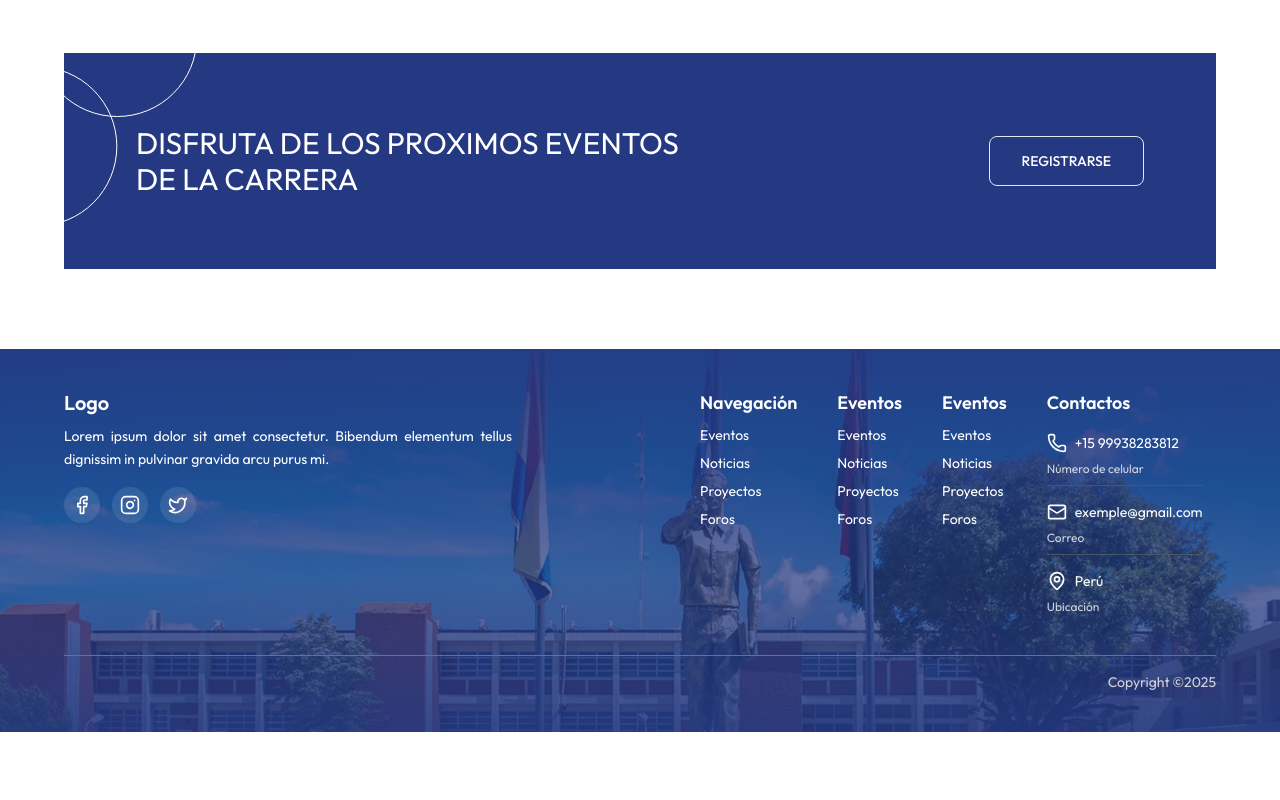
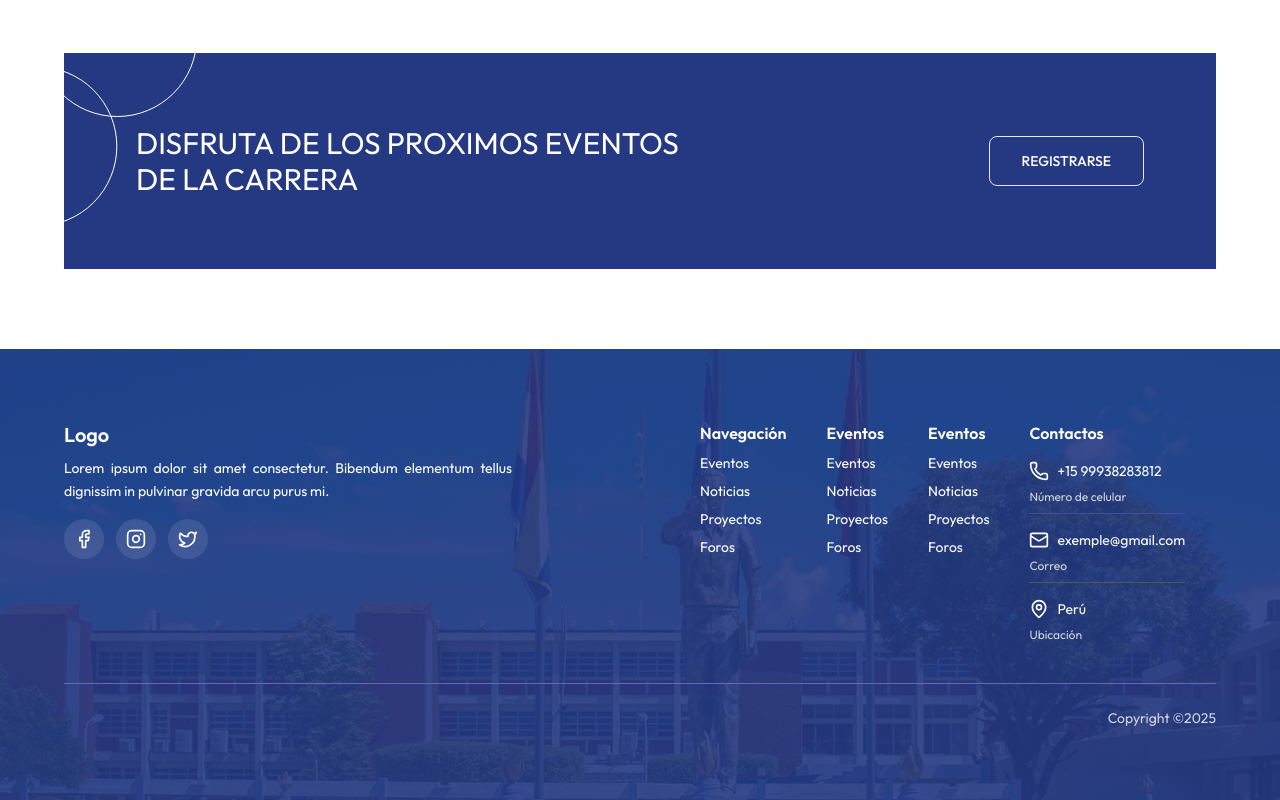
Before and after one commit to vanessamoralesm/front_unan, a React (Vite) app: page / in a window 1280 px wide. Shown: the part 4125-4925 px from the top of the page. Before the commit the page ends 4857 px from the top, so only its background shows below. Built offline with nearby package versions, Linux system fonts and the light colour scheme.

Commit message:
styles: cambio del tamaño de textos del footer e iconos

```diff
--- a/src/components/landing/Footer.tsx
+++ b/src/components/landing/Footer.tsx
@@ -5,7 +5,7 @@ import { Link } from "react-router-dom";
 
 export default function Footer() {
   return (
-    <footer className=" text-white py-10 footer">
+    <footer className=" text-white py-18 footer">
       <Container>
         <div className="grid grid-cols-1 md:grid-cols-2 gap-30">
 
@@ -17,13 +17,13 @@ export default function Footer() {
             </p>
 
             <div className="flex gap-3 mt-4">
-              <Link to="#" className="p-2 bg-white/10 rounded-full hover:bg-white/20">
+              <Link to="#" className="size-10 flex items-center justify-center bg-white/10 rounded-full hover:bg-white/20">
                 <Facebook size={20} />
               </Link>
-              <Link to="#" className="p-2 bg-white/10 rounded-full hover:bg-white/20">
+              <Link to="#" className="size-10 flex items-center justify-center bg-white/10 rounded-full hover:bg-white/20">
                 <InstagramIcon size={20} />
               </Link>
-              <Link to="#" className="p-2 bg-white/10 rounded-full hover:bg-white/20">
+              <Link to="#" className="size-10 flex items-center justify-center bg-white/10 rounded-full hover:bg-white/20">
                 <TwitterIcon size={20} />
               </Link>
             </div>
@@ -32,7 +32,7 @@ export default function Footer() {
           <div className="flex flex-row gap-10">
             {/* Navegación */}
             <div>
-              <h3 className="font-semibold text-lg">Navegación</h3>
+              <h3 className="font-semibold text-base">Navegación</h3>
               <ul className="mt-2 space-y-2 text-sm">
                 <li><Link to="/eventos" className="hover:underline">Eventos</Link></li>
                 <li><Link to="/noticias" className="hover:underline">Noticias</Link></li>
@@ -42,7 +42,7 @@ export default function Footer() {
             </div>
 
             <div>
-              <h3 className="font-semibold text-lg">Eventos</h3>
+              <h3 className="font-semibold text-base">Eventos</h3>
               <ul className="mt-2 space-y-2 text-sm">
                 <li><Link to="/eventos" className="hover:underline">Eventos</Link></li>
                 <li><Link to="/noticias" className="hover:underline">Noticias</Link></li>
@@ -52,7 +52,7 @@ export default function Footer() {
             </div>
 
             <div>
-              <h3 className="font-semibold text-lg">Eventos</h3>
+              <h3 className="font-semibold text-base">Eventos</h3>
               <ul className="mt-2 space-y-2 text-sm">
                 <li><Link to="/eventos" className="hover:underline">Eventos</Link></li>
                 <li><Link to="/noticias" className="hover:underline">Noticias</Link></li>
@@ -62,7 +62,7 @@ export default function Footer() {
             </div>
 
             <div>
-              <h3 className="font-semibold text-lg">Contactos</h3>
+              <h3 className="font-semibold text-base">Contactos</h3>
               <ul className="mt-4 space-y-4 text-sm">
                 <li className="flex flex-col gap-2">
                   <div className="flex items-center gap-2">
@@ -91,7 +91,7 @@ export default function Footer() {
           </div>
         </div>
 
-        <div className="text-right mt-10 border-t border-gray-500 pt-4 text-sm text-gray-300">
+        <div className="text-right mt-10 border-t border-gray-500 pt-6 text-sm text-gray-300">
           Copyright ©2025
         </div>
       </Container>
--- a/src/index.css
+++ b/src/index.css
@@ -125,7 +125,7 @@
   }
 }
 
-.hero,.project-main-card,.video-main{
+.hero,.project-main-card,.video-main, .footer{
   background-position: center;
   background-size: cover;
   background-repeat: no-repeat;
@@ -147,6 +147,6 @@
 }
 
 .footer{
-  background: linear-gradient(180deg, #243982F2 0%, #243982D9 30%, #243982B3 60%, #243982E6 100%), url('./assets/img/footer.png');
+  background: linear-gradient( #243982E6,#243982E6), url('./assets/img/footer.png');
   backdrop-filter: blur(10px);
 }
```
